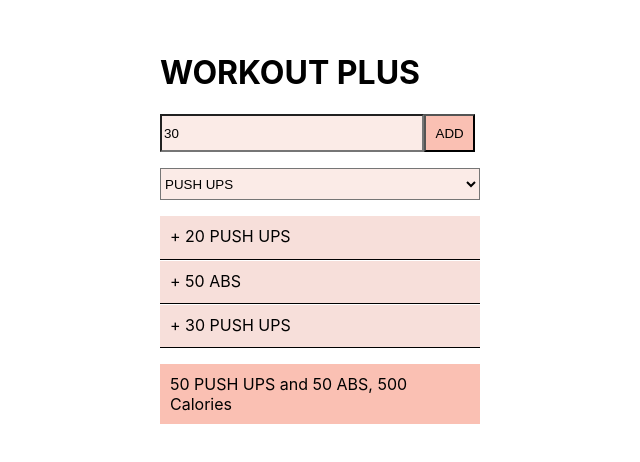
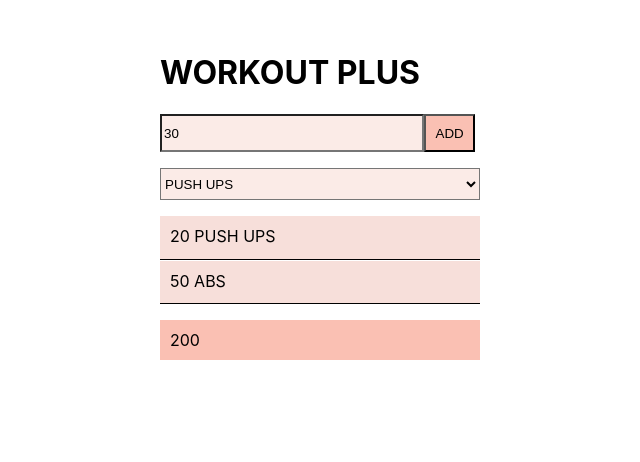
Before and after one commit to kapit4n/timer-p, a React (Create React App) app: page / in a window 1280 px wide. Shown: the part 128-590 px from the top of the page, without its empty margins (0-640 px from the left). Built offline with nearby package versions, Linux system fonts and the light colour scheme.

Commit message:
use objects on categories and sprints

```diff
--- a/src/comp/category-list.js
+++ b/src/comp/category-list.js
@@ -1,7 +1,7 @@
 export default function ({ categories, selectedCategory, setSelectedCategory }) {
     return (
         <select style={{ marginBottom: '1rem', width: '20rem', height: '2rem', backgroundColor: '#FBEBE7' }} value={selectedCategory} onChange={e => setSelectedCategory(e.target.value)}>
-            {categories.map(c => <option>{c}</option>)}
+            {categories.map(c => <option value={c.name}>{c.name}</option>)}
         </select>
     )
 }
--- a/src/comp/sprint-list.js
+++ b/src/comp/sprint-list.js
@@ -2,7 +2,7 @@ export default function ({ sprints, total }) {
     return (
         <div style={{ marginBottom: '1rem', width: '20rem' }}>
             {sprints.map(s => (<div style={{
-                borderBottom: '1px solid black', backgroundColor: "#F7DFDA", marginBottom: '1px', height: '1.4rem', padding: '10px' }}>{s}</div>))}
+                borderBottom: '1px solid black', backgroundColor: "#F7DFDA", marginBottom: '1px', height: '1.4rem', padding: '10px' }}>{s.qty} {s.cat}</div>))}
             <div style={{ marginTop: '1rem', padding: '10px', backgroundColor: '#FAC0B3' }}>{total}</div>
         </div>
     )
--- a/src/containers/main-container.js
+++ b/src/containers/main-container.js
@@ -3,14 +3,21 @@ import CategoryList from "../comp/category-list";
 import SprintInput from "../comp/sprint-input";
 import SprintList from "../comp/sprint-list";
 
+const PUSH_UPS = "PUSH UPS"
+const ABS = "ABS"
+
+const cats_cals = { PUSH_UPS: 10, "ABS": "5" }
+
 export default function () {
     const [inValue, setInValue] = useState('30');
-    const [categories, setCategories] = useState(['PUSH UPS', 'ABS'])
-    const [selectedCategory, setSelectedCategory] = useState("PUSH UPS")
-    const [sprints, setSprints] = useState(["+ 20 PUSH UPS", "+ 50 ABS", "+ 30 PUSH UPS"])
-    const [total, setTotal] = useState("50 PUSH UPS and 50 ABS, 500 Calories")
+    const [categories, setCategories] = useState([{ name: PUSH_UPS }, { name: ABS }])
+    const [selectedCategory, setSelectedCategory] = useState(PUSH_UPS)
+    const [sprints, setSprints] = useState([{ qty: 20, cat: PUSH_UPS }, { qty: 50, cat: ABS }])
+    const [total, setTotal] = useState({ PUSH_UPS: { qty: 20 }, })
+
     const addValue = (e) => {
-        setSprints(sps => [...sps, `+ ${inValue} ${selectedCategory}`])
+        console.log(selectedCategory)
+        setSprints(sps => [...sps, { qty: inValue, cat: selectedCategory }])
         setInValue('')
     }
 
@@ -19,7 +26,7 @@ export default function () {
             <h1>WORKOUT PLUS</h1>
             <SprintInput addValue={addValue} value={inValue} setValue={setInValue} />
             <CategoryList categories={categories} selectedCategory={selectedCategory} setSelectedCategory={setSelectedCategory}></CategoryList>
-            <SprintList sprints={sprints} total={total} />
+            <SprintList sprints={sprints} total={Object.keys(total).reduce((acc, curr) => acc + cats_cals[curr] * total[curr].qty, 0)} />
         </div>
     )
 }
```
